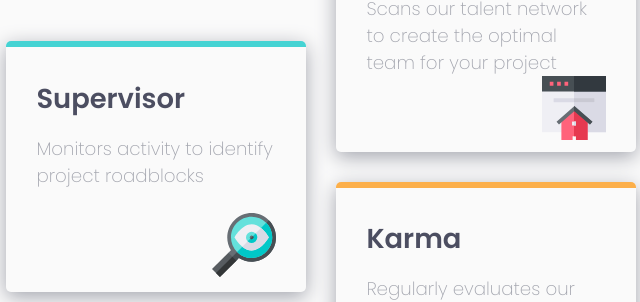
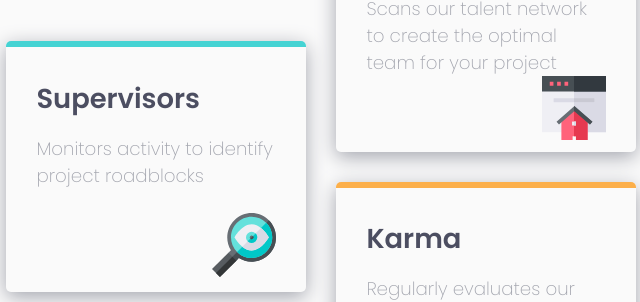
Before and after one commit to el-shredders/forCardsFeature, a plain HTML site: page index.html in a window 1280 px wide. Shown: the part 379-681 px from the top of the page, 154-794 px from the left. Drawn offline with Linux system fonts and the light colour scheme.

Commit message:
last test

```diff
--- a/index.html
+++ b/index.html
@@ -32,7 +32,7 @@
             </div>
         </div>
         <div class="card supervisor">
-            <h3>Supervisor</h3>
+            <h3>Supervisors</h3>
             <p>Monitors activity to identify project roadblocks</p>
             <div class="iconContainer">
             <img src="./img/icon-supervisor.svg" alt="icon-house">
```
